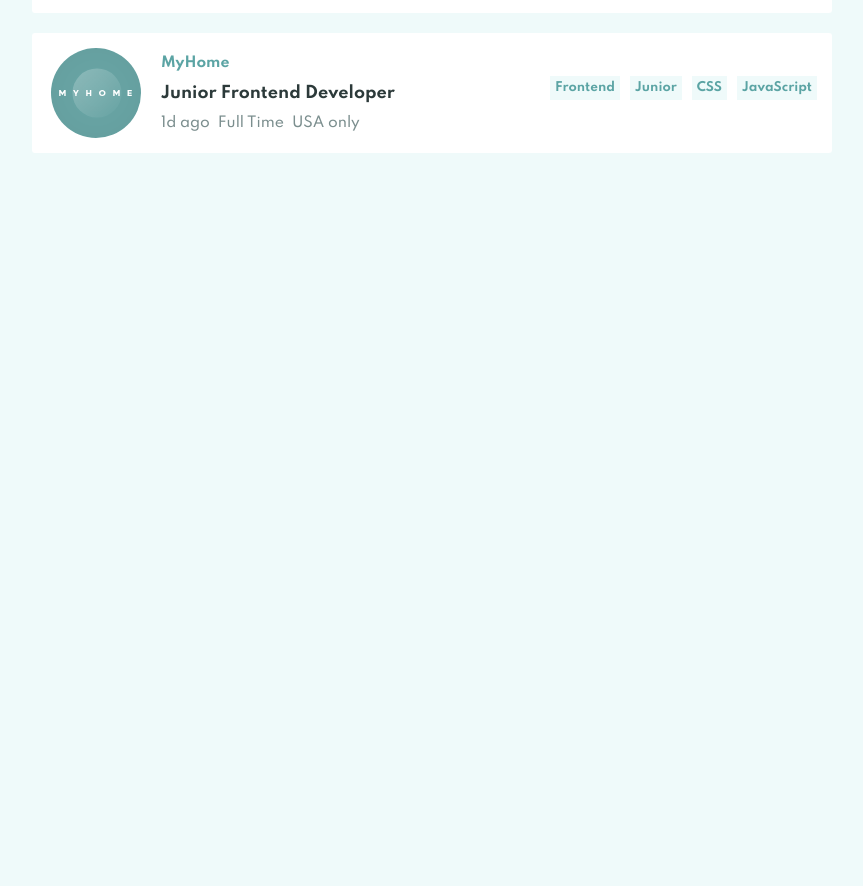
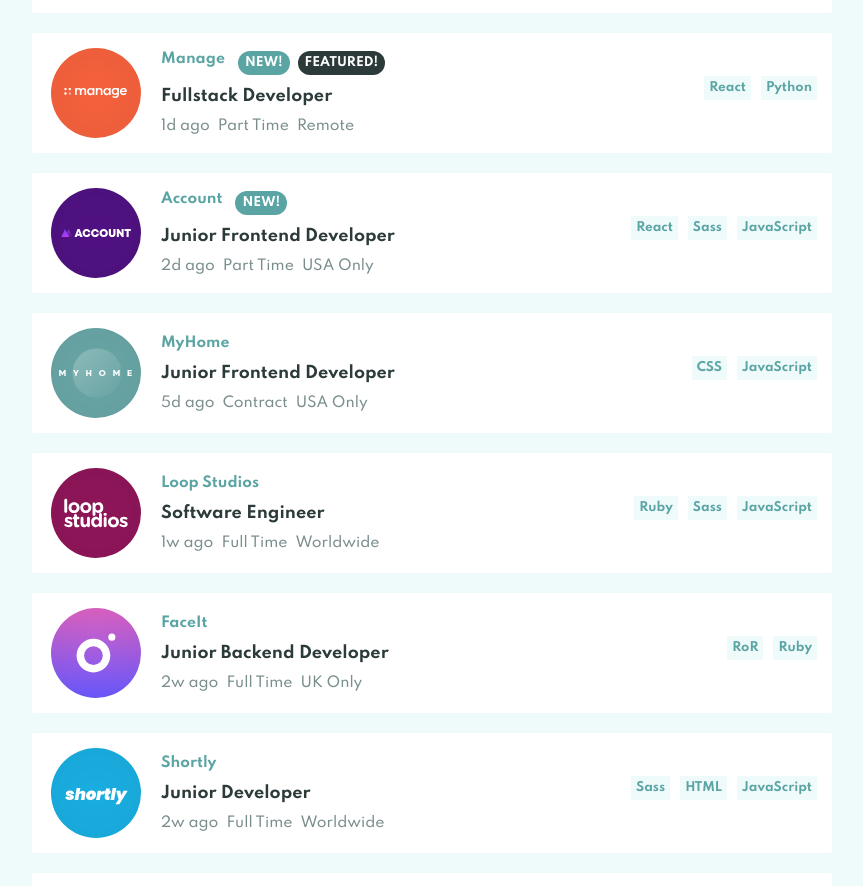
Before and after one commit to CaioOliveira793/frontend-mentor-challenges, a React (Create React App) app in the folder job-listings/: page / in a window 1280 px wide. Shown: the part 333-1219 px from the top of the page, without its empty margins (208-1071 px from the left). Before the commit the page ends 800 px from the top, so only its background shows below. Built offline with nearby package versions, Linux system fonts and the light colour scheme.

Commit message:
feat (job-listings) add jobs dynamically

```diff
--- a/job-listings/src/App.tsx
+++ b/job-listings/src/App.tsx
@@ -5,8 +5,7 @@ import Header from './components/Header';
 import FilterBox from './components/FilterBox';
 import JobBox from './components/JobBox';
 
-import PhotosnapLogo from './assets/images/photosnap.svg';
-import MyHomeLogo from './assets/images/myhome.svg';
+import jobData from './assets/jobList';
 
 import cyan from './styles/themes/cyan';
 import GlobalStyle from './styles/globalStyle';
@@ -24,27 +23,28 @@ const App: React.FC = () => {
 				<Header />
 				<FilterBox />
 				<JobList>
-					<li>
-						<JobBox
-							title="Senior Frontend Developer"
-							company="Photosnap"
-							logo={PhotosnapLogo}
-							status={['NEW!', 'FEATURED']}
-							infos={['1d ago', 'Full Time', 'USA only']}
-							tags={['Frontend', 'Senior', 'HTML', 'CSS', 'JavaScript']}
-							onAddTag={handleAddTag}
-						/>
-					</li>
-					<li>
-						<JobBox
-							title="Junior Frontend Developer"
-							company="MyHome"
-							logo={MyHomeLogo}
-							infos={['1d ago', 'Full Time', 'USA only']}
-							tags={['Frontend', 'Junior', 'CSS', 'JavaScript']}
-							onAddTag={handleAddTag}
-						/>
-					</li>
+					{jobData.map(job => {
+						const status = [];
+
+						if (job.new)
+							status.push('NEW!');
+						if (job.featured)
+							status.push('FEATURED!');
+
+						return (
+							<li key={job.id}>
+								<JobBox
+									title={job.position}
+									company={job.company}
+									logo={job.logo}
+									status={status}
+									infos={[job.postedAt, job.contract, job.location]}
+									tags={[...job.tools, ...job.languages]}
+									onAddTag={handleAddTag}
+								/>
+							</li>
+						);
+					})}
 				</JobList>
 			</Container>
 		</ThemeProvider>
--- /dev/null
+++ b/job-listings/src/assets/jobList.ts
@@ -0,0 +1,181 @@
+import PhotosnapLogo from './images/photosnap.svg';
+import ManageLogo from './images/manage.svg';
+import AccountLogo from './images/account.svg';
+import MyHomeLogo from './images/myhome.svg';
+import LoopStudiosLogo from './images/loop-studios.svg';
+import FaceItLogo from './images/faceit.svg';
+import ShortlyLogo from './images/shortly.svg';
+import InsureLogo from './images/insure.svg';
+import EyecamCoLogo from './images/eyecam-co.svg';
+import TheAirFilterLogo from './images/the-air-filter-company.svg';
+
+interface JobData {
+	id: number,
+	company: string,
+	logo: string,
+	new: boolean,
+	featured: boolean,
+	position: string,
+	role: string,
+	level: string,
+	postedAt: string,
+	contract: string,
+	location: string,
+	languages: string[],
+	tools: string[]
+}
+
+const jobList: ReadonlyArray<JobData> = [
+	{
+    id: 1,
+    company: "Photosnap",
+    logo: PhotosnapLogo,
+    new: true,
+    featured: true,
+    position: "Senior Frontend Developer",
+    role: "Frontend",
+    level: "Senior",
+    postedAt: "1d ago",
+    contract: "Full Time",
+    location: "USA Only",
+    languages: ["HTML", "CSS", "JavaScript"],
+    tools: []
+  },
+  {
+    id: 2,
+    company: "Manage",
+    logo: ManageLogo,
+    new: true,
+    featured: true,
+    position: "Fullstack Developer",
+    role: "Fullstack",
+    level: "Midweight",
+    postedAt: "1d ago",
+    contract: "Part Time",
+    location: "Remote",
+    languages: ["Python"],
+    tools: ["React"]
+  },
+  {
+    id: 3,
+    company: "Account",
+    logo: AccountLogo,
+    new: true,
+    featured: false,
+    position: "Junior Frontend Developer",
+    role: "Frontend",
+    level: "Junior",
+    postedAt: "2d ago",
+    contract: "Part Time",
+    location: "USA Only",
+    languages: ["JavaScript"],
+    tools: ["React", "Sass"]
+  },
+  {
+    id: 4,
+    company: "MyHome",
+    logo: MyHomeLogo,
+    new: false,
+    featured: false,
+    position: "Junior Frontend Developer",
+    role: "Frontend",
+    level: "Junior",
+    postedAt: "5d ago",
+    contract: "Contract",
+    location: "USA Only",
+    languages: ["CSS", "JavaScript"],
+    tools: []
+  },
+  {
+    id: 5,
+    company: "Loop Studios",
+    logo: LoopStudiosLogo,
+    new: false,
+    featured: false,
+    position: "Software Engineer",
+    role: "FullStack",
+    level: "Midweight",
+    postedAt: "1w ago",
+    contract: "Full Time",
+    location: "Worldwide",
+    languages: ["JavaScript"],
+    tools: ["Ruby", "Sass"]
+  },
+  {
+    id: 6,
+    company: "FaceIt",
+    logo: FaceItLogo,
+    new: false,
+    featured: false,
+    position: "Junior Backend Developer",
+    role: "Backend",
+    level: "Junior",
+    postedAt: "2w ago",
+    contract: "Full Time",
+    location: "UK Only",
+    languages: ["Ruby"],
+    tools: ["RoR"]
+  },
+  {
+    id: 7,
+    company: "Shortly",
+    logo: ShortlyLogo,
+    new: false,
+    featured: false,
+    position: "Junior Developer",
+    role: "Frontend",
+    level: "Junior",
+    postedAt: "2w ago",
+    contract: "Full Time",
+    location: "Worldwide",
+    languages: ["HTML", "JavaScript"],
+    tools: ["Sass"]
+  },
+  {
+    id: 8,
+    company: "Insure",
+    logo: InsureLogo,
+    new: false,
+    featured: false,
+    position: "Junior Frontend Developer",
+    role: "Frontend",
+    level: "Junior",
+    postedAt: "2w ago",
+    contract: "Full Time",
+    location: "USA Only",
+    languages: ["JavaScript"],
+    tools: ["Vue", "Sass"]
+  },
+  {
+    id: 9,
+    company: "Eyecam Co.",
+    logo: EyecamCoLogo,
+    new: false,
+    featured: false,
+    position: "Full Stack Engineer",
+    role: "Fullstack",
+    level: "Midweight",
+    postedAt: "3w ago",
+    contract: "Full Time",
+    location: "Worldwide",
+    languages: ["JavaScript", "Python"],
+    tools: ["Django"]
+  },
+  {
+    id: 10,
+    company: "The Air Filter Company",
+    logo: TheAirFilterLogo,
+    new: false,
+    featured: false,
+    position: "Front-end Dev",
+    role: "Frontend",
+    level: "Junior",
+    postedAt: "1mo ago",
+    contract: "Part Time",
+    location: "Worldwide",
+    languages: ["JavaScript"],
+    tools: ["React", "Sass"]
+  }
+];
+
+export default jobList;
```
